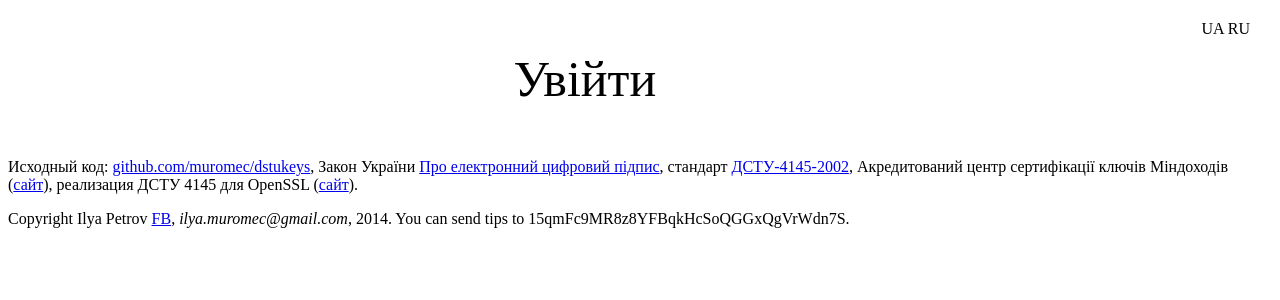
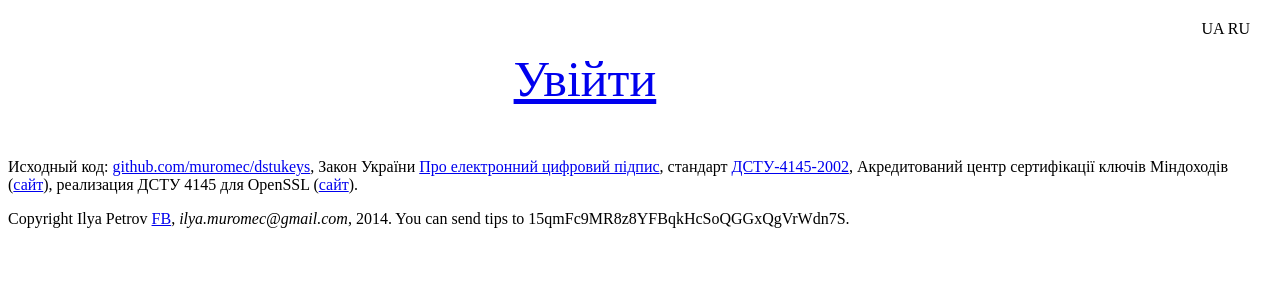
Before and after one commit to dstucrypt/dstukeys, a Python web app: template templates/index.html in a window 1280 px wide. Shown: the top 300 px of the page. Run offline with Jinja, Linux system fonts and the light colour scheme; the template is opened without the code that fills it, so the values that code supplies are empty.

Commit message:
Change label into visible link

```diff
--- a/templates/index.html
+++ b/templates/index.html
@@ -9,7 +9,9 @@
 
     <div id="ui" data-bind="visible: visible" style="display: none">
         <!-- <p data-bind="text: intro_0"></p> -->
-        <p class="big" data-bind="text: login, click: do_login, visible: big_visible"></p>
+        <p class="big" data-bind="visible: big_visible">
+            <a href="#" data-bind="text: login, click: do_login" ></a>
+        </p>
 
         <p data-bind="visible: error_visible">
             <span class="error" data-bind="visible: error_visible, text: error_text"></span>
```
